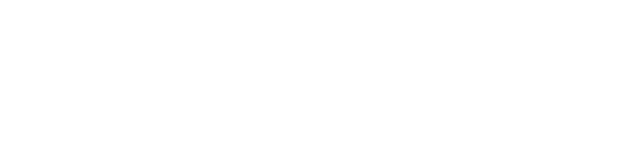
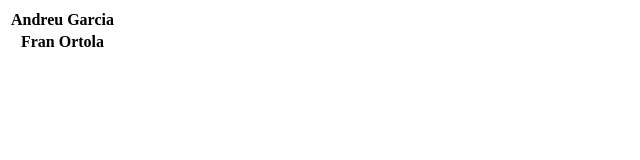
Before and after one commit to juanalarco/examenGIT, a plain HTML site: page index.html in a window 1280 px wide. Shown: the whole page, without its empty margins (0-640 px from the left). Drawn offline with Linux system fonts and the light colour scheme.

Commit message:
añadimos tabla de compañeros

```diff
--- a/index.html
+++ b/index.html
@@ -5,6 +5,15 @@
     <title>Juan Alarco Garijo</title>
   </head>
   <body>
+<table class="daw">
+  <tr>
+    <th>Andreu Garcia</th>
+  </tr>
 
+  <tr>
+    <th>Fran Ortola</th>
+  </tr>
+
+</table>
   </body>
 </html>
```
